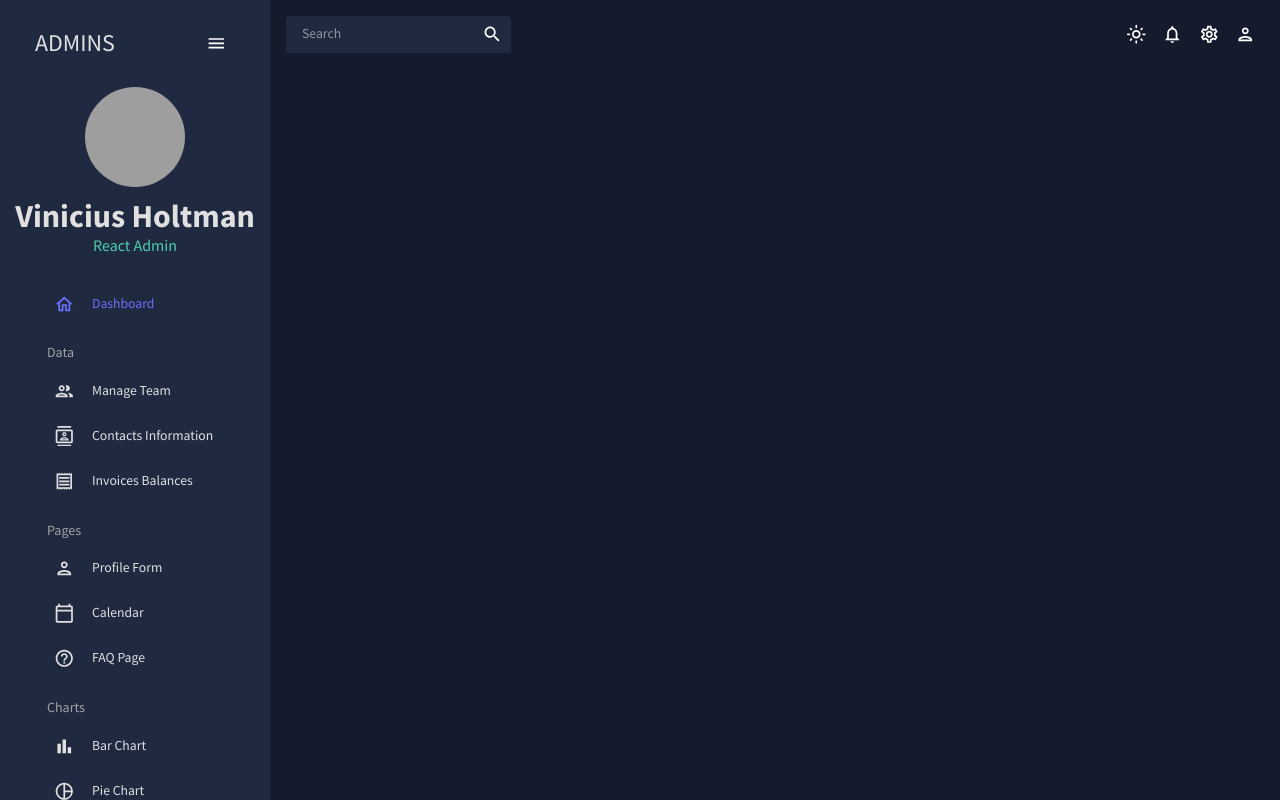
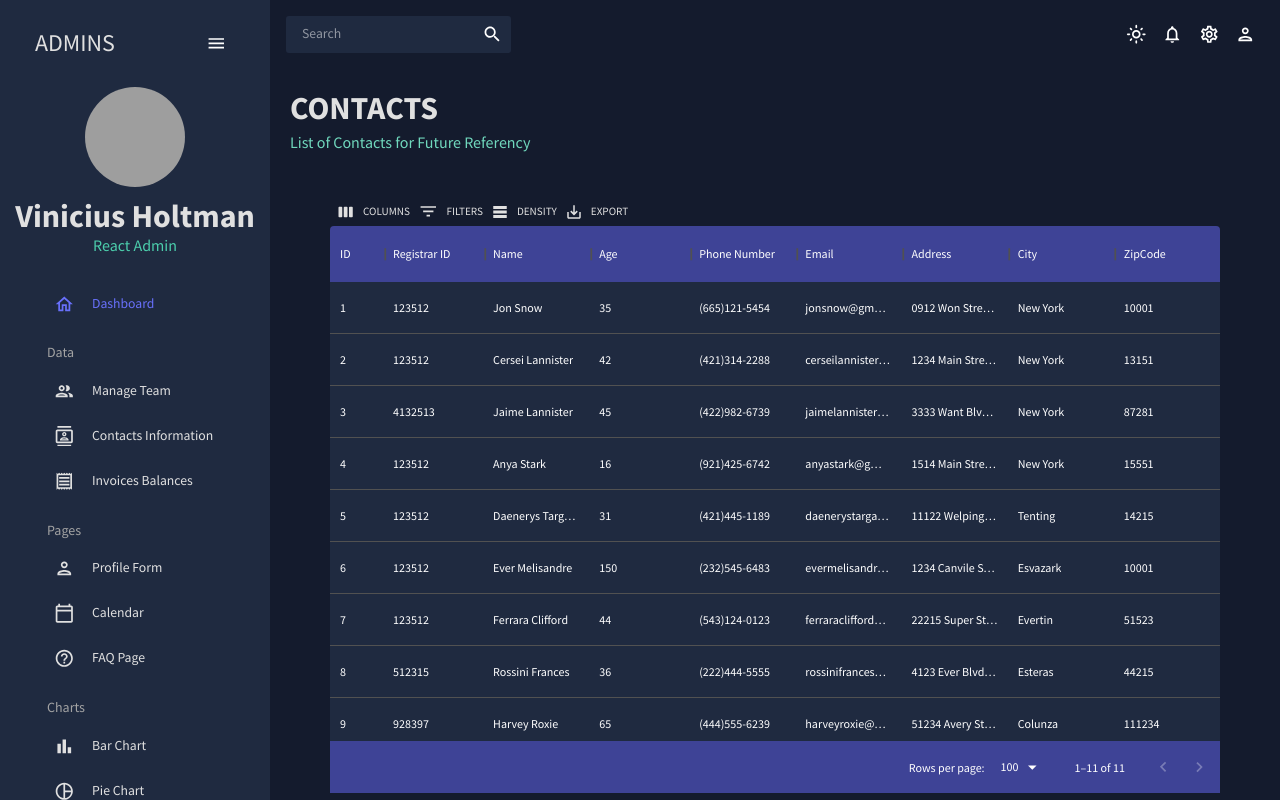
Before and after one commit to Vinicius-Holtman/react-admin, a React (Vite) app: page /contacts in a window 1280 px wide. Built offline with nearby package versions, Linux system fonts and the light colour scheme; grey boxes are pictures that could not be loaded.

Commit message:
Create component to contact

```diff
--- a/src/App.tsx
+++ b/src/App.tsx
@@ -5,6 +5,7 @@ import { Topbar } from "./scenes/global/Topbar";
 import { Sidebar } from "./scenes/global/Sidebar";
 import { Dashboard } from "./scenes/Dashboard";
 import { Team } from "./scenes/Team";
+import { Contacts } from "./scenes/Contacts/Index";
 // import { Team } from "./scenes/team";
 // import { Invoices } from "./scenes/invoices";
 // import { Contacts } from "./scenes/contects";
@@ -30,9 +31,9 @@ function App() {
             <Routes>
               <Route path="/" element={ <Dashboard /> }  />
               <Route path="/team" element={ <Team /> }  />
-              {/* <Route path="/invoices" element={ <Invoices /> }  />
+              {/* <Route path="/invoices" element={ <Invoices /> }  /> */}
               <Route path="/contacts" element={ <Contacts /> }  />
-              <Route path="/bar" element={ <Bar /> }  />
+              {/* <Route path="/bar" element={ <Bar /> }  />
               <Route path="/form" element={ <Form /> }  />
               <Route path="/line" element={ <Line /> }  />
               <Route path="/pie" element={ <Pie /> }  />
--- /dev/null
+++ b/src/scenes/Contacts/Index.tsx
@@ -0,0 +1,98 @@
+import AdminPanelSettingsOutlinedIcon from "@mui/icons-material/AdminPanelSettingsOutlined";
+import SecurityOutlinedIcon from "@mui/icons-material/SecurityOutlined";
+import LockOpenOutlinedIcon from "@mui/icons-material/LockOpenOutlined";
+import { DataGrid, GridToolbar } from "@mui/x-data-grid"
+import { Box, Typography, useTheme } from "@mui/material";
+import { Header } from "../../components/Header";
+import { tokens } from "../../theme";
+import { mockDataContacts } from "../../data/mockData";
+
+export function Contacts() {
+  const theme = useTheme()
+  const colors = tokens(theme.palette.mode)
+
+  return (
+    <Box m="20px">
+      <Header title="CONTACTS" subtitle="List of Contacts for Future Referency" />
+
+      <Box m="40px" height="75vh" sx={{
+        "& .MuiDataGrid-root": {
+          border: "none"
+        },
+        "& .MuiDataGrid-cell": {
+          borderBottom: "none"
+        },
+        "& .name-column-cell": {
+          color: colors.greenAccent[300]
+        },
+        "& .MuiDataGrid-columnHeaders": {
+          backgroundColor: colors.blueAccent[700],
+          borderBottom: "none",
+        },
+        "& .MuiDataGrid-virtualScroller": {
+          backgroundColor: colors.primary[400]
+        },
+        "& .MuiDataGrid-footerContainer": {
+          borderTop: "none",
+          backgroundColor: colors.blueAccent[700]
+        },
+        "& .MuiDataGrid-toolbarContainer .MuiButton-text": {
+          color: `${colors.grey[100]} !important`
+        }
+      }}>
+        <DataGrid
+          rows={mockDataContacts}
+          columns={[
+            {
+              field: "id",
+              headerName: "ID",
+              flex: 0.5
+            },
+            {
+              field: "registrarId", headerName: "Registrar ID"
+            },
+            {
+              field: "name",
+              headerName: "Name",
+              flex: 1,
+              cellClassName: "name-column--cell"
+            },
+            {
+              field: "age",
+              headerName: "Age",
+              type: "number",
+              headerAlign: "left",
+              align: "left",
+            },
+            {
+              field: "phone",
+              headerName: "Phone Number",
+              flex: 1
+            },
+            {
+              field: "email",
+              headerName: "Email",
+              flex: 1
+            },
+            {
+              field: "address",
+              headerName: "Address",
+              flex: 1
+            },
+            {
+              field: "city",
+              headerName: "City",
+              flex: 1
+            },
+            {
+              field: "zipCode",
+              headerName: "ZipCode",
+              flex: 1
+            },
+          ]}
+          components={{ Toolbar: GridToolbar }}
+        />
+      </Box>
+    </Box>
+  )
+}
```
